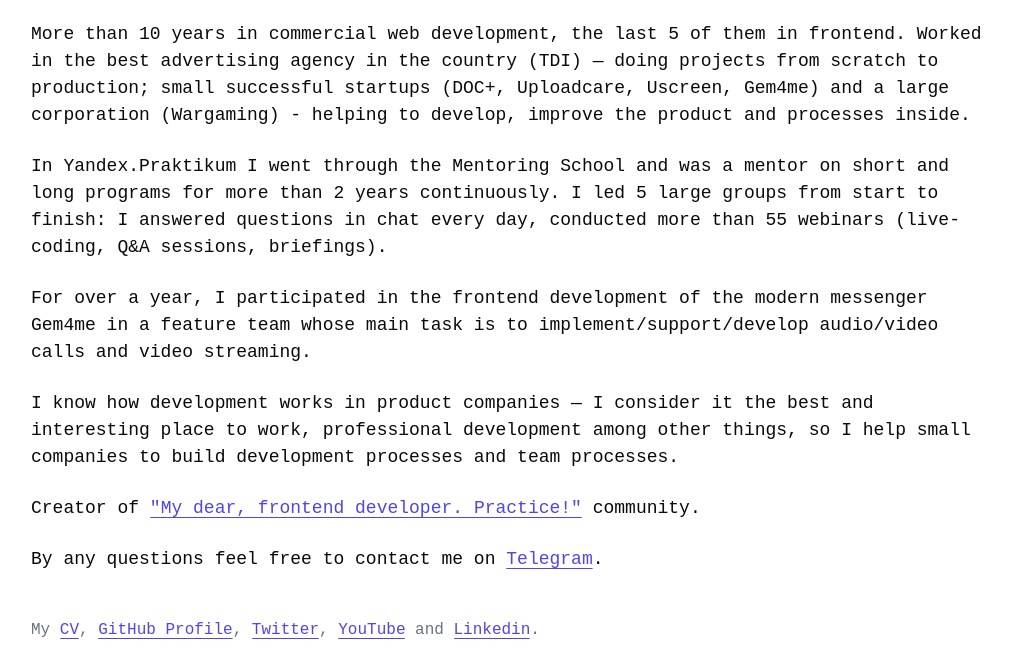
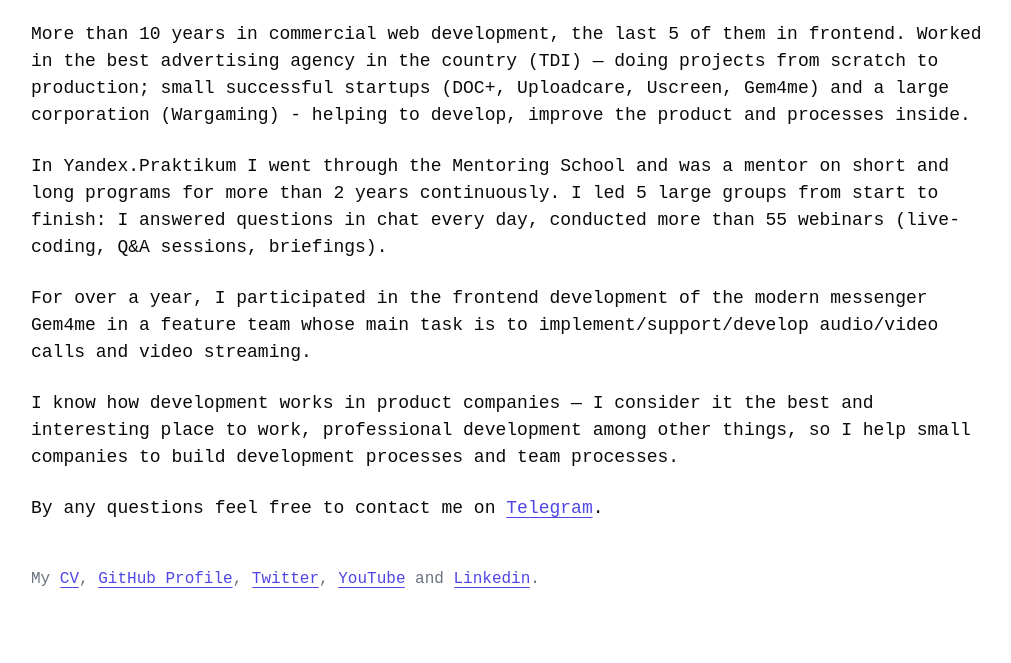
Before and after one commit to bautrukevich/bautrukevich.com, a website built with Vite: page index.html in a window 1280 px wide. Shown: the part 588-1251 px from the top of the page, without its empty margins (133-1144 px from the left). After the commit the page ends 1200 px from the top, so only its background shows below. Built offline with nearby package versions, Linux system fonts and the light colour scheme.

```diff
--- a/index.html
+++ b/index.html
@@ -58,9 +58,6 @@
         I know how development works in product companies — I consider it the best and interesting place to work, professional development among other things, so I help small companies to build development processes and team processes.
       </p>
       <p class="content__text">
-        Creator of <a href="https://t.me/j_f_mentorship" class="link" target="_blank" rel="noopener">"My dear, frontend developer. Practice!"</a> community.
-      </p>
-      <p class="content__text">
         By any questions feel free to contact me on <a href="https://t.me/bautrukevich" class="link" target="_blank" rel="noopener">Telegram</a>.
       </p>
     </main>
```
